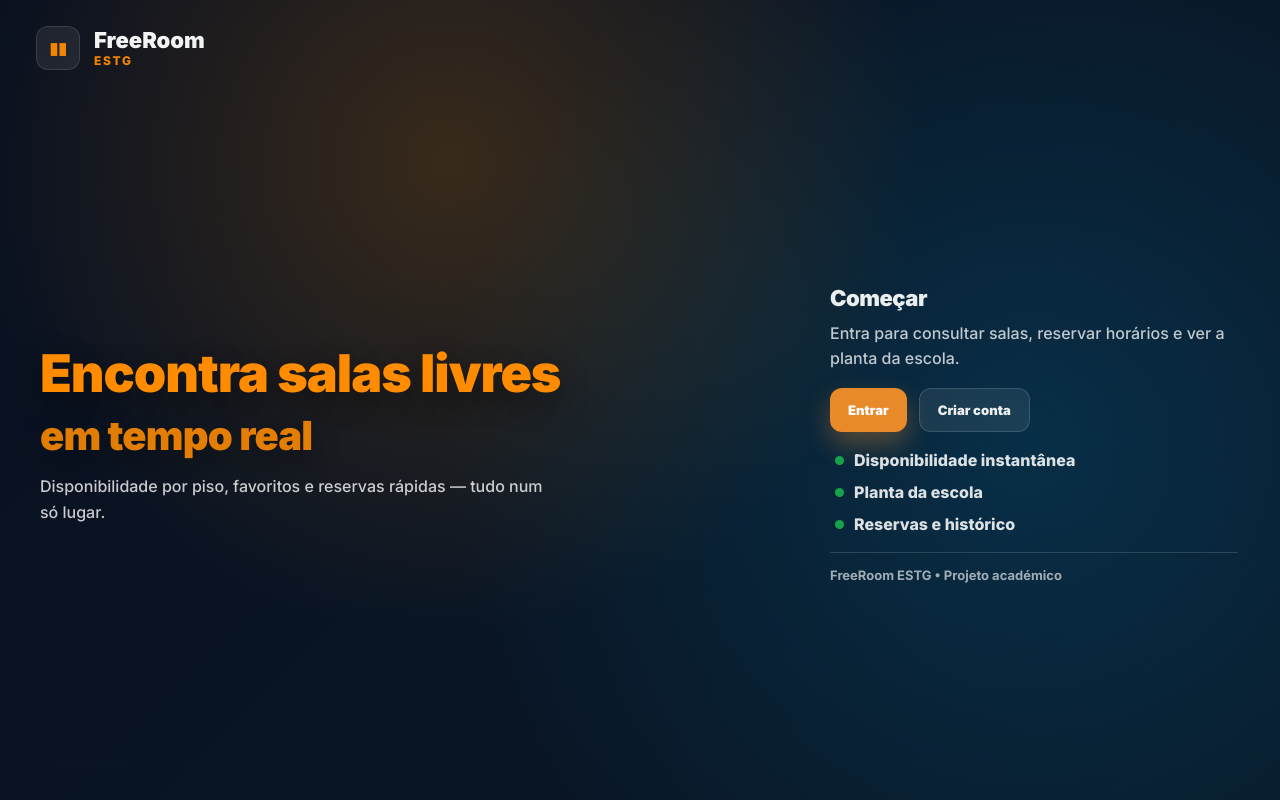
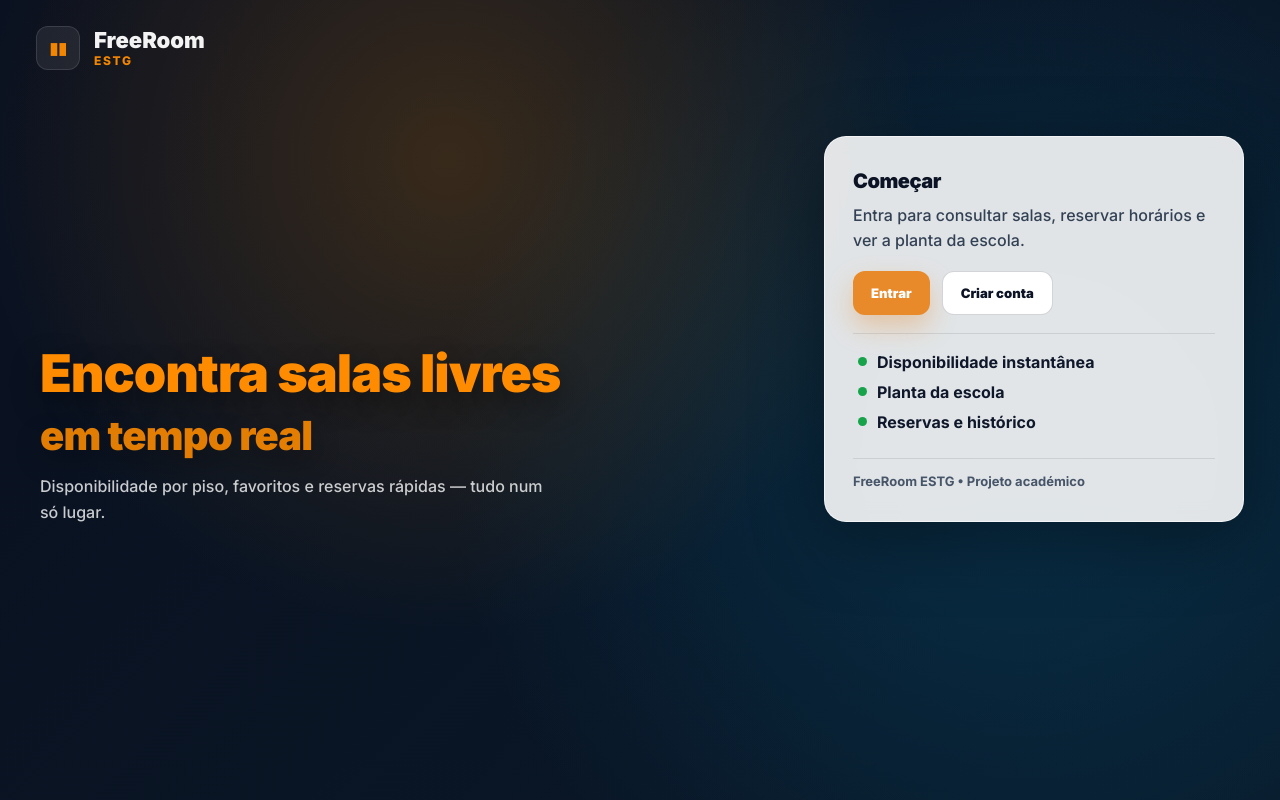
Before and after one commit to pedrogoliv/FreeRoomESTG, a React (Vite) app in the folder frontend/: page / in a window 1280 px wide. Built offline with nearby package versions, Linux system fonts and the light colour scheme; no server answers.

Commit message:
fix landing page

```diff
--- a/frontend/src/pages/Landing.css
+++ b/frontend/src/pages/Landing.css
@@ -16,7 +16,7 @@
   pointer-events: none;
 }
 
-/* Header */
+/* Header (marca) */
 .landing-header {
   position: relative;
   padding: 26px 36px;
@@ -55,7 +55,7 @@
   color: #ff8c00;
 }
 
-/* Layout */
+/* Layout principal */
 .landing-main {
   position: relative;
   z-index: 2;
@@ -64,10 +64,9 @@
   grid-template-columns: 1fr 420px;
   gap: 26px;
   padding: 0 36px 28px;
-  align-items: center;
 }
 
-/* ✅ ESQUERDA (igual ao que gostaste) */
+/* Hero à esquerda */
 .landing-hero {
   align-self: center;
   max-width: 640px;
@@ -79,6 +78,8 @@
   font-size: 52px;
   font-weight: 950;
   letter-spacing: -0.02em;
+
+  /* ✅ antes estava a ficar “apagado” */
   color: #ff8c00;
   text-shadow: 0 10px 30px rgba(0,0,0,0.45);
 }
@@ -89,6 +90,8 @@
   font-weight: 900;
   opacity: 0.98;
   letter-spacing: -0.02em;
+
+  /* ✅ também em laranja, um pouco mais suave */
   color: rgba(255, 140, 0, 0.9);
   text-shadow: 0 10px 30px rgba(0,0,0,0.45);
 }
@@ -101,31 +104,47 @@
   color: rgba(255,255,255,0.78);
 }
 
-/* ✅ DIREITA CLEAN (sem card) */
-.landing-cta {
-  align-self: center;
-  justify-self: end;
-  width: 420px;
+/* ✅ Painel lateral direito (mais legível) */
+.landing-panel {
+  align-self: flex-start;        /* fica no topo */
+  height: fit-content;           /* altura só do conteúdo */
+  margin-top: 40px;              /* respiro visual */
 
-  /* ligeiro destaque sem “caixa” */
-  padding: 10px 6px;
+  border-radius: 22px;
+  background: rgba(255,255,255,0.88);
+  border: 1px solid rgba(255,255,255,0.60);
+  box-shadow: 0 18px 70px rgba(0,0,0,0.35);
+
+  backdrop-filter: blur(10px);
+  -webkit-backdrop-filter: blur(10px);
+
+  display: block;                /* remove centragem vertical */
 }
 
-.cta-top h3 {
-  margin: 0 0 10px;
-  font-size: 22px;
-  font-weight: 900;
-  color: rgba(255,255,255,0.92);
+
+.panel-content {
+  width: 100%;
+  padding: 32px 28px;
+
+  /* ✅ texto escuro (contraste) */
+  color: #0b1324;
 }
 
-.cta-top p {
+.panel-content h3 {
+  margin: 0 0 10px;
+  font-size: 20px;
+  font-weight: 900;
+  color: #0b1324;
+}
+
+.panel-text {
   margin: 0 0 18px;
   line-height: 1.55;
-  color: rgba(255,255,255,0.75);
+  color: #334155;
 }
 
 /* Botões */
-.cta-actions {
+.panel-actions {
   display: flex;
   gap: 12px;
   flex-wrap: wrap;
@@ -152,9 +171,9 @@
 }
 
 .btn-secondary {
-  background: rgba(255,255,255,0.08);
-  color: rgba(255,255,255,0.92);
-  border: 1px solid rgba(255,255,255,0.14);
+  background: #ffffff;
+  color: #0b1324;
+  border: 1px solid rgba(11, 19, 36, 0.18);
 }
 
 .btn-primary:hover,
@@ -163,21 +182,27 @@
   opacity: 0.95;
 }
 
-/* Lista */
-.cta-list {
+.panel-divider {
+  height: 1px;
+  width: 100%;
+  background: rgba(11, 19, 36, 0.10);
+  margin: 18px 0;
+}
+
+.panel-list {
   list-style: none;
   padding: 0;
-  margin: 8px 0 0;
+  margin: 0;
   display: grid;
-  gap: 12px;
-  font-weight: 800;
+  gap: 10px;
+  font-weight: 700;
 }
 
-.cta-list li {
+.panel-list li {
   display: flex;
   align-items: center;
   gap: 10px;
-  color: rgba(255,255,255,0.86);
+  color: #0f172a;
 }
 
 .dot {
@@ -188,27 +213,29 @@
   flex: 0 0 auto;
 }
 
-/* Footer clean */
-.cta-footer {
-  margin-top: 18px;
+.panel-footer {
+  margin-top: 26px;
   padding-top: 14px;
-  border-top: 1px solid rgba(255,255,255,0.14);
+  border-top: 1px solid rgba(11, 19, 36, 0.10);
   font-weight: 700;
-  color: rgba(255,255,255,0.62);
+  color: #475569;
   font-size: 13px;
+}
+
+/* Footer mobile (no desktop não é preciso) */
+.landing-footer-mobile {
+  display: none;
 }
 
 /* Responsivo */
 @media (max-width: 980px) {
   .landing-main {
     grid-template-columns: 1fr;
-    align-items: start;
+    min-height: auto;
   }
 
-  .landing-cta {
-    width: 100%;
-    justify-self: start;
-    margin-top: 18px;
+  .landing-panel {
+    height: auto;
   }
 
   .landing-hero h1 {
@@ -217,6 +244,20 @@
 
   .landing-hero h2 {
     font-size: 32px;
+  }
+
+  .panel-footer {
+    display: none;
+  }
+
+  .landing-footer-mobile {
+    display: flex;
+    justify-content: center;
+    padding: 18px 22px 26px;
+    color: rgba(255,255,255,0.65);
+    font-weight: 700;
+    position: relative;
+    z-index: 2;
   }
 }
 
--- a/frontend/src/pages/Landing.jsx
+++ b/frontend/src/pages/Landing.jsx
@@ -6,6 +6,7 @@ export default function Landing() {
     <div className="landing">
       <div className="landing-overlay" />
 
+      {/* topo esquerdo: marca */}
       <header className="landing-header">
         <div className="landing-brand">
           <div className="landing-logo" aria-hidden="true">▮▮</div>
@@ -17,7 +18,7 @@ export default function Landing() {
       </header>
 
       <main className="landing-main">
-        {/* ✅ NÃO MEXER: lado esquerdo */}
+        {/* lado esquerdo (limpo): slogan curto, sem “caixa” */}
         <section className="landing-hero">
           <h1>Encontra salas livres</h1>
           <h2>em tempo real</h2>
@@ -26,31 +27,38 @@ export default function Landing() {
           </p>
         </section>
 
-        {/* ✅ NOVO: coluna clean sem card */}
-        <aside className="landing-cta" aria-label="Acesso rápido">
-          <div className="cta-top">
+        {/* painel direito (do topo ao fundo) */}
+        <aside className="landing-panel" aria-label="Acesso rápido">
+          <div className="panel-content">
             <h3>Começar</h3>
-            <p>
+            <p className="panel-text">
               Entra para consultar salas, reservar horários e ver a planta da escola.
             </p>
 
-            <div className="cta-actions">
+            <div className="panel-actions">
               <Link className="btn-primary" to="/login">Entrar</Link>
               <Link className="btn-secondary" to="/registar">Criar conta</Link>
             </div>
-          </div>
 
-          <ul className="cta-list">
-            <li><span className="dot" /> Disponibilidade instantânea</li>
-            <li><span className="dot" /> Planta da escola</li>
-            <li><span className="dot" /> Reservas e histórico</li>
-          </ul>
+            <div className="panel-divider" />
 
-          <div className="cta-footer">
-            FreeRoom ESTG • Projeto académico
+            <ul className="panel-list">
+              <li><span className="dot" /> Disponibilidade instantânea</li>
+              <li><span className="dot" /> Planta da escola</li>
+              <li><span className="dot" /> Reservas e histórico</li>
+            </ul>
+
+            <div className="panel-footer">
+              FreeRoom ESTG • Projeto académico
+            </div>
           </div>
         </aside>
       </main>
+
+      {/* footer só para mobile (no desktop o texto vai no painel) */}
+      <footer className="landing-footer-mobile">
+        <span>FreeRoom ESTG • Projeto académico</span>
+      </footer>
     </div>
   );
 }
```
